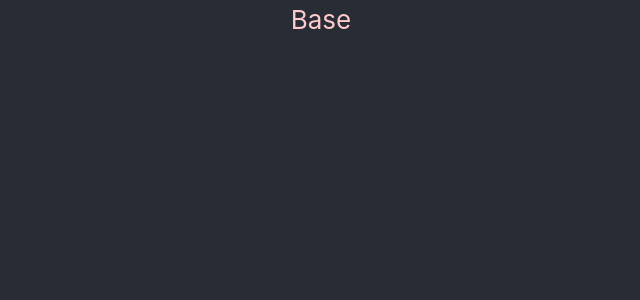
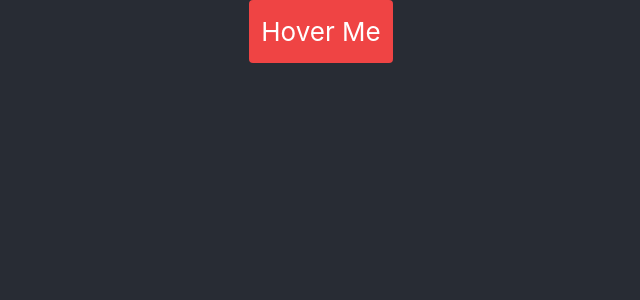
Before and after one commit to Mani007/reactmodals, a React (Create React App) app: page / in a window 1280 px wide. Shown: the top 300 px of the page, without its empty margins (319-959 px from the left). Built offline with nearby package versions, Linux system fonts and the light colour scheme.

Commit message:
MyTooltip is working fine

```diff
--- a/src/App.js
+++ b/src/App.js
@@ -2,12 +2,14 @@ import logo from './logo.svg';
 import './App.css';
 import Base from './components/Base';
 import Modal from './components/Modal';
+import Tooltipuse from './components/Tooltipuse';
 
 function App() {
   return (
     <div className="App">
       <header className="App-header">
-        <Base/>
+        <Tooltipuse/>
+        {/* <Base/> */}
         {/* <Modal/> */}
       </header>
     </div>
--- /dev/null
+++ b/src/components/MyTooltip.jsx
@@ -0,0 +1,15 @@
+import React from 'react'
+
+function MyTooltip({children, tooltip}) {
+  return (
+    <>
+    <div className='group relative inline-block'>
+        {children}
+        <span className='invisible group-hover:visible opacity-0 group-hover:opacity-100 transition bg-blue-500 text-white p-1 rounded absolute top-full mt-2'>{tooltip}</span>
+    </div>
+
+    </>
+  )
+}
+
+export default MyTooltip
--- /dev/null
+++ b/src/components/Tooltipuse.jsx
@@ -0,0 +1,14 @@
+import React from 'react'
+import MyTooltip from './MyTooltip'
+
+function Tooltipuse() {
+  return (
+    <>
+    <MyTooltip tooltip="this is my tooltip running">
+        <button className='bg-red-500 text-white p-3 rounded'>Hover Me</button>
+    </MyTooltip>
+    </>
+  )
+}
+
+export default Tooltipuse
```
